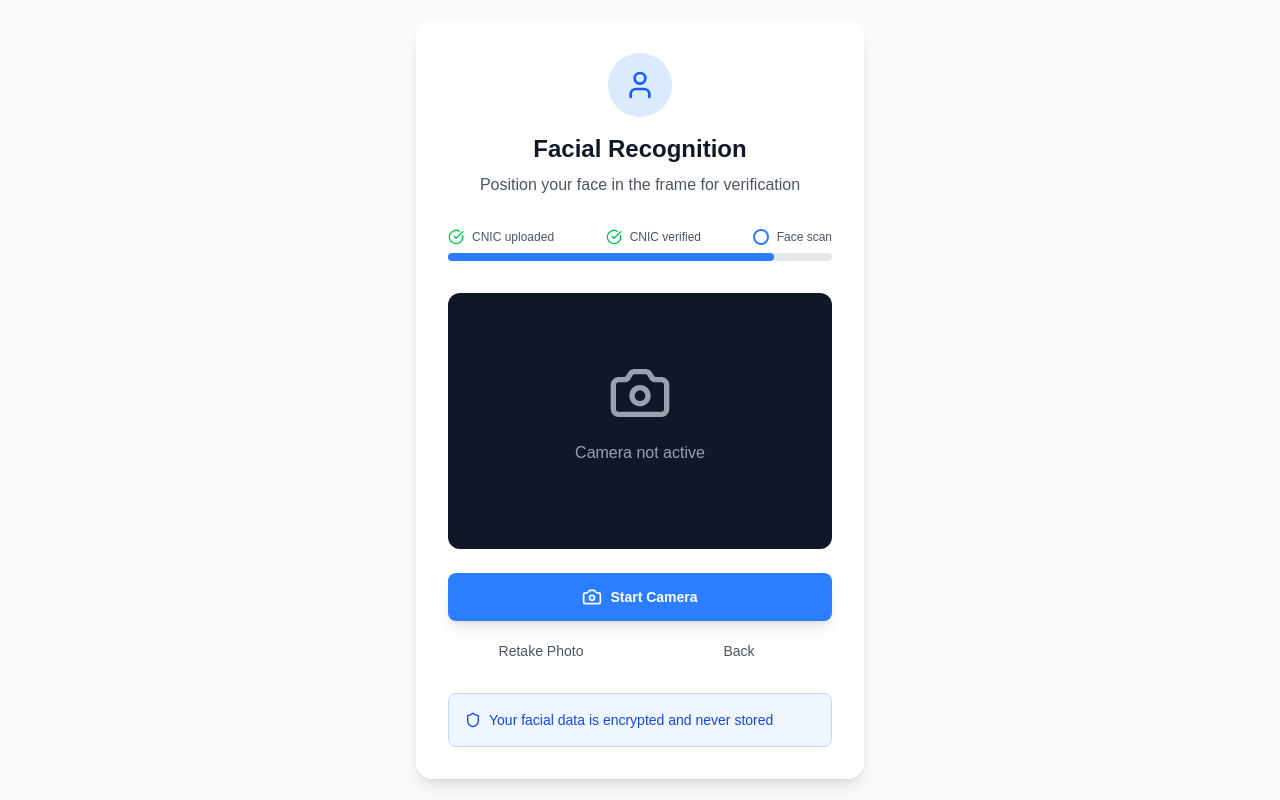
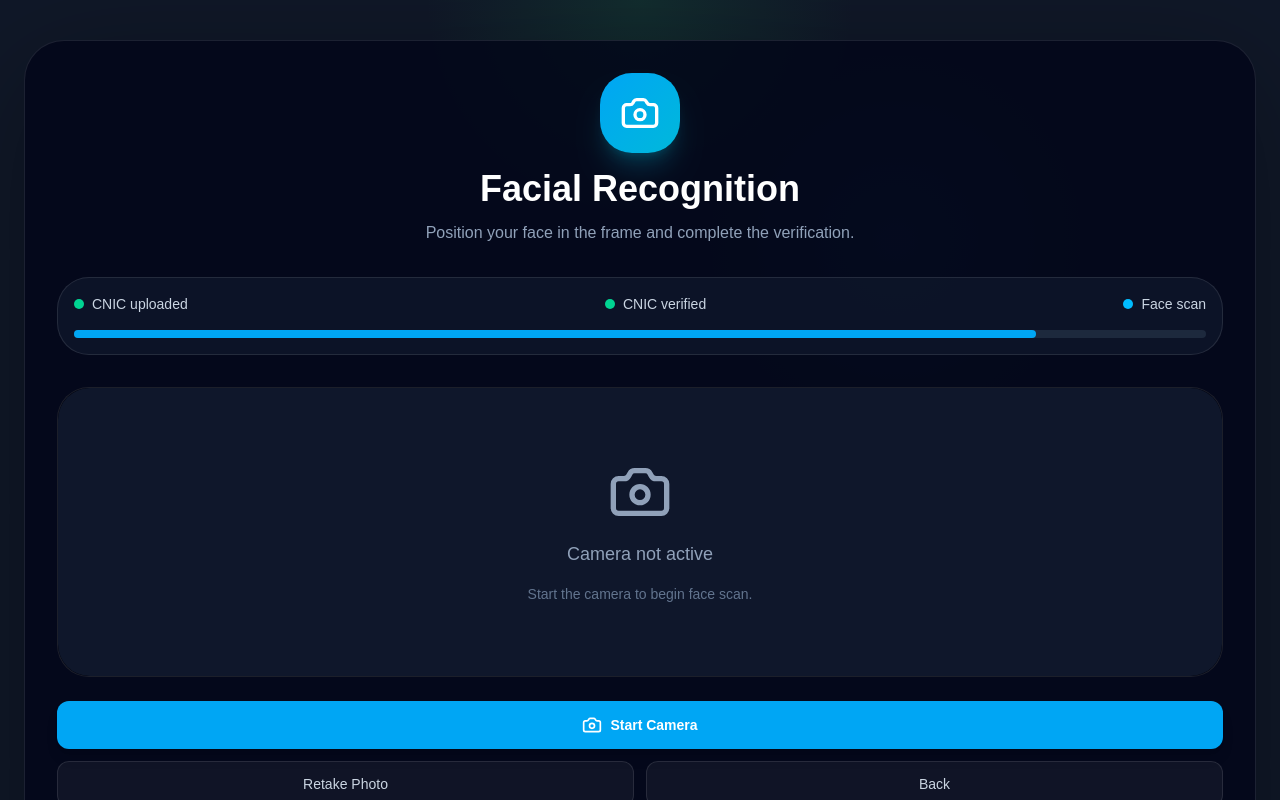
Before and after one commit to SahulatKar/Sahulatkar_Frontend, a Next.js app in the folder saulatkar-frontend/: page /auth/facial-recognition in a window 1280 px wide. Shown: the top 800 px of the page. Built offline with nearby package versions, Linux system fonts and the light colour scheme.

Commit message:
Add facial recognition page

```diff
--- a/saulatkar-frontend/src/app/auth/facial-recognition/page.tsx
+++ b/saulatkar-frontend/src/app/auth/facial-recognition/page.tsx
@@ -2,7 +2,7 @@
 
 import { motion } from "framer-motion"
 import { useState, useRef, useEffect } from "react"
-import { ArrowRight, Camera, User, Shield, CheckCircle, AlertCircle } from "lucide-react"
+import { ArrowRight, Camera, User, Shield, AlertCircle } from "lucide-react"
 import { Button } from "@/components/ui/button"
 import { useRouter } from "next/navigation"
 
@@ -54,12 +54,11 @@ export default function FacialRecognition() {
     setIsScanning(true)
     setScanProgress(0)
 
-    // Simulate facial recognition scan
-    const interval = setInterval(() => {
-      setScanProgress(prev => {
+    const interval = window.setInterval(() => {
+      setScanProgress((prev) => {
         if (prev >= 100) {
-          clearInterval(interval)
-          setTimeout(() => {
+          window.clearInterval(interval)
+          window.setTimeout(() => {
             localStorage.setItem('facialRecognitionComplete', 'true')
             router.push('/auth/verification-success')
           }, 500)
@@ -77,194 +76,153 @@ export default function FacialRecognition() {
   }
 
   return (
-    <div className="min-h-screen bg-gray-50 flex items-center justify-center p-4">
+    <div className="min-h-screen bg-gray-900 text-white">
+      <div className="pointer-events-none absolute inset-0 bg-[radial-gradient(circle_at_top,_rgba(34,197,94,0.12),transparent_21%),radial-gradient(circle_at_70%_30%,rgba(59,130,246,0.08),transparent_18%)]" />
+      <div className="relative mx-auto max-w-7xl px-6 py-10">
         <motion.div
-        initial={{ opacity: 0, y: 20 }}
+          initial={{ opacity: 0, y: 24 }}
           animate={{ opacity: 1, y: 0 }}
-        transition={{ duration: 0.6 }}
-        className="w-full max-w-md bg-white rounded-2xl shadow-lg p-8"
+          transition={{ duration: 0.7, ease: 'easeOut' }}
+          className="rounded-[40px] border border-white/10 bg-slate-950/80 p-8 shadow-[0_30px_120px_rgba(0,0,0,0.32)]"
         >
-        {/* Header */}
-        <motion.div
-          initial={{ opacity: 0 }}
-          animate={{ opacity: 1 }}
-          transition={{ duration: 0.6, delay: 0.2 }}
-          className="text-center mb-8"
-        >
-          <div className="w-16 h-16 bg-blue-100 rounded-full flex items-center justify-center mx-auto mb-4">
-            <User className="w-8 h-8 text-blue-600" />
+          <div className="text-center mb-8">
+            <div className="mx-auto mb-4 grid h-20 w-20 place-items-center rounded-[32px] bg-gradient-to-br from-sky-500 to-cyan-500 text-white shadow-xl shadow-cyan-500/20">
+              <Camera className="h-10 w-10" />
             </div>
-          <h1 className="text-2xl font-bold text-gray-900 mb-2">Facial Recognition</h1>
-          <p className="text-gray-600">
-            Position your face in the frame for verification
-          </p>
-        </motion.div>
+            <h1 className="text-4xl font-semibold">Facial Recognition</h1>
+            <p className="mt-3 text-slate-400">Position your face in the frame and complete the verification.</p>
+          </div>
 
-        {/* Progress Indicator */}
-        <motion.div
-          initial={{ opacity: 0 }}
-          animate={{ opacity: 1 }}
-          transition={{ duration: 0.6, delay: 0.3 }}
-          className="mb-8"
-        >
-          <div className="flex items-center justify-between mb-2">
-            <div className="flex items-center space-x-2">
-              <CheckCircle className="w-4 h-4 text-green-500" />
-              <span className="text-xs text-gray-600">CNIC uploaded</span>
+          <div className="mb-8 rounded-[32px] border border-white/10 bg-slate-900/80 p-4">
+            <div className="mb-4 flex items-center justify-between gap-3">
+              <div className="inline-flex items-center gap-2 text-sm text-slate-300">
+                <span className="h-2.5 w-2.5 rounded-full bg-emerald-400" />
+                CNIC uploaded
               </div>
-            <div className="flex items-center space-x-2">
-              <CheckCircle className="w-4 h-4 text-green-500" />
-              <span className="text-xs text-gray-600">CNIC verified</span>
+              <div className="inline-flex items-center gap-2 text-sm text-slate-300">
+                <span className="h-2.5 w-2.5 rounded-full bg-emerald-400" />
+                CNIC verified
               </div>
-            <div className="flex items-center space-x-2">
-              <div className="w-4 h-4 border-2 border-blue-500 rounded-full" />
-              <span className="text-xs text-gray-600">Face scan</span>
+              <div className="inline-flex items-center gap-2 text-sm text-slate-300">
+                <span className="h-2.5 w-2.5 rounded-full bg-sky-400" />
+                Face scan
               </div>
             </div>
-          <div className="w-full bg-gray-200 rounded-full h-2">
-            <div className="bg-blue-500 h-2 rounded-full" style={{ width: '85%' }} />
+            <div className="h-2 rounded-full bg-slate-800">
+              <div className="h-2 rounded-full bg-sky-500 transition-all duration-300" style={{ width: '85%' }} />
             </div>
-        </motion.div>
+          </div>
 
-        {/* Camera/Scan Area */}
-        <motion.div
-          initial={{ opacity: 0, y: 20 }}
-          animate={{ opacity: 1, y: 0 }}
-          transition={{ duration: 0.6, delay: 0.4 }}
-          className="mb-6"
-        >
-          <div className="relative w-full h-64 bg-gray-900 rounded-xl overflow-hidden">
+          <div className="mb-6 relative overflow-hidden rounded-[32px] border border-white/10 bg-black/30">
+            <div className="relative h-72 overflow-hidden rounded-[32px] bg-slate-900">
               {!cameraActive ? (
-              <div className="absolute inset-0 flex items-center justify-center">
-                <div className="text-center">
-                  <Camera className="w-16 h-16 text-gray-400 mx-auto mb-4" />
-                  <p className="text-gray-400 mb-4">Camera not active</p>
-                </div>
+                <div className="absolute inset-0 flex flex-col items-center justify-center gap-4 text-slate-400">
+                  <Camera className="h-16 w-16" />
+                  <p className="text-lg">Camera not active</p>
+                  <p className="text-sm text-slate-500">Start the camera to begin face scan.</p>
                 </div>
               ) : (
                 <>
-                <video
-                  ref={videoRef}
-                  autoPlay
-                  playsInline
-                  muted
-                  className="w-full h-full object-cover"
-                />
+                  <video ref={videoRef} autoPlay playsInline muted className="h-full w-full object-cover" />
                   {isScanning && (
-                  <div className="absolute inset-0 bg-green-500/20">
-                    <div className="absolute inset-0 border-4 border-green-500 rounded-xl animate-pulse" />
+                    <div className="absolute inset-0 bg-sky-500/20">
+                      <div className="absolute inset-0 border-4 border-sky-500 rounded-[32px] animate-pulse" />
                       <motion.div
-                      className="absolute top-1/2 left-1/2 transform -translate-x-1/2 -translate-y-1/2"
+                        className="absolute top-1/2 left-1/2 -translate-x-1/2 -translate-y-1/2"
                         animate={{ rotate: 360 }}
                         transition={{ duration: 2, repeat: Infinity, ease: "linear" }}
                       >
-                      <div className="w-32 h-32 border-4 border-green-500 rounded-full" />
+                        <div className="h-32 w-32 rounded-full border-4 border-sky-500" />
                       </motion.div>
                     </div>
                   )}
                 </>
               )}
+            </div>
 
-            {/* Scan Progress */}
             {isScanning && (
               <motion.div
                 initial={{ opacity: 0, y: 20 }}
                 animate={{ opacity: 1, y: 0 }}
-                className="absolute bottom-4 left-4 right-4 bg-black/70 rounded-lg p-3"
+                className="absolute bottom-4 left-4 right-4 rounded-3xl bg-black/70 p-4"
               >
-                <div className="text-white text-sm mb-2">Scanning... {scanProgress}%</div>
-                <div className="w-full bg-gray-700 rounded-full h-2">
-                  <div
-                    className="bg-green-500 h-2 rounded-full transition-all duration-200"
-                    style={{ width: `${scanProgress}%` }}
-                  />
+                <div className="flex items-center justify-between text-sm text-white">
+                  <span>Scanning...</span>
+                  <span>{scanProgress}%</span>
+                </div>
+                <div className="mt-2 h-2 rounded-full bg-slate-800">
+                  <div className="h-2 rounded-full bg-emerald-400 transition-all duration-200" style={{ width: `${scanProgress}%` }} />
                 </div>
               </motion.div>
             )}
           </div>
-        </motion.div>
 
           {error && (
             <motion.div
               initial={{ opacity: 0, y: -10 }}
               animate={{ opacity: 1, y: 0 }}
-            className="mb-6 bg-red-50 border border-red-200 text-red-600 px-4 py-3 rounded-lg text-sm flex items-center space-x-2"
+              className="mb-6 rounded-3xl border border-red-300/30 bg-red-500/10 p-4 text-sm text-red-200"
             >
-            <AlertCircle className="w-4 h-4" />
+              <div className="flex items-center gap-2">
+                <AlertCircle className="h-4 w-4" />
                 <span>{error}</span>
+              </div>
             </motion.div>
           )}
 
-        {/* Action Buttons */}
-        <motion.div
-          initial={{ opacity: 0, y: 20 }}
-          animate={{ opacity: 1, y: 0 }}
-          transition={{ duration: 0.6, delay: 0.5 }}
-          className="space-y-3"
-        >
+          <div className="space-y-3">
             {!cameraActive ? (
               <Button
                 onClick={handleStartScanning}
-              className="w-full bg-blue-500 hover:bg-blue-600 text-white py-3 rounded-lg font-semibold transition-colors"
+                className="w-full bg-sky-500 hover:bg-sky-600 text-white py-3 rounded-xl font-semibold transition-colors"
               >
-              <div className="flex items-center justify-center">
-                <Camera className="w-5 h-5 mr-2" />
+                <div className="flex items-center justify-center gap-2">
+                  <Camera className="h-5 w-5" />
                   Start Camera
                 </div>
               </Button>
             ) : !isScanning ? (
               <Button
                 onClick={handleScan}
-              className="w-full bg-blue-500 hover:bg-blue-600 text-white py-3 rounded-lg font-semibold transition-colors"
+                className="w-full bg-sky-500 hover:bg-sky-600 text-white py-3 rounded-xl font-semibold transition-colors"
               >
-              <div className="flex items-center justify-center">
-                <User className="w-5 h-5 mr-2" />
+                <div className="flex items-center justify-center gap-2">
+                  <User className="h-5 w-5" />
                   Start Face Scan
                 </div>
               </Button>
             ) : (
-            <Button
-              disabled
-              className="w-full bg-gray-400 text-white py-3 rounded-lg font-semibold"
-            >
-              <div className="flex items-center justify-center">
-                <div className="w-5 h-5 border-2 border-white border-t-transparent rounded-full animate-spin mr-2" />
+              <Button disabled className="w-full bg-slate-600 text-white py-3 rounded-xl font-semibold">
+                <div className="flex items-center justify-center gap-2">
+                  <div className="h-5 w-5 animate-spin rounded-full border-2 border-white border-t-transparent" />
                   Scanning...
                 </div>
               </Button>
             )}
 
-          <div className="flex space-x-3">
-            <button
-              onClick={handleRetake}
-              className="flex-1 text-gray-600 hover:text-gray-800 text-sm py-2"
-            >
+            <div className="flex gap-3 text-sm text-slate-300">
+              <button onClick={handleRetake} className="flex-1 rounded-xl border border-white/10 bg-white/5 py-3 transition hover:bg-white/10">
                 Retake Photo
               </button>
-            <button
-              onClick={() => router.push('/auth/cnic-back')}
-              className="flex-1 text-gray-600 hover:text-gray-800 text-sm py-2"
-            >
+              <button onClick={() => router.push('/auth/cnic-back')} className="flex-1 rounded-xl border border-white/10 bg-white/5 py-3 transition hover:bg-white/10">
                 Back
               </button>
             </div>
-        </motion.div>
+          </div>
 
-        {/* Privacy Notice */}
           <motion.div
-          initial={{ opacity: 0 }}
-          animate={{ opacity: 1 }}
+            initial={{ opacity: 0, y: 20 }}
+            animate={{ opacity: 1, y: 0 }}
             transition={{ duration: 0.6, delay: 0.6 }}
-          className="mt-6 p-4 bg-blue-50 rounded-lg border border-blue-200"
+            className="mt-6 rounded-3xl border border-slate-800 bg-slate-950/80 p-4 text-sm text-slate-300"
           >
-          <div className="flex items-center space-x-2 text-blue-700">
-            <Shield className="w-4 h-4" />
-            <p className="text-sm">
-              Your facial data is encrypted and never stored
-            </p>
+            <div className="flex items-center gap-2">
+              <Shield className="h-4 w-4 text-sky-400" />
+              <span>Your facial data is encrypted and never stored.</span>
             </div>
           </motion.div>
         </motion.div>
       </div>
+    </div>
   )
 }
```
Lines whose indentation alone changed are shown as unchanged.
